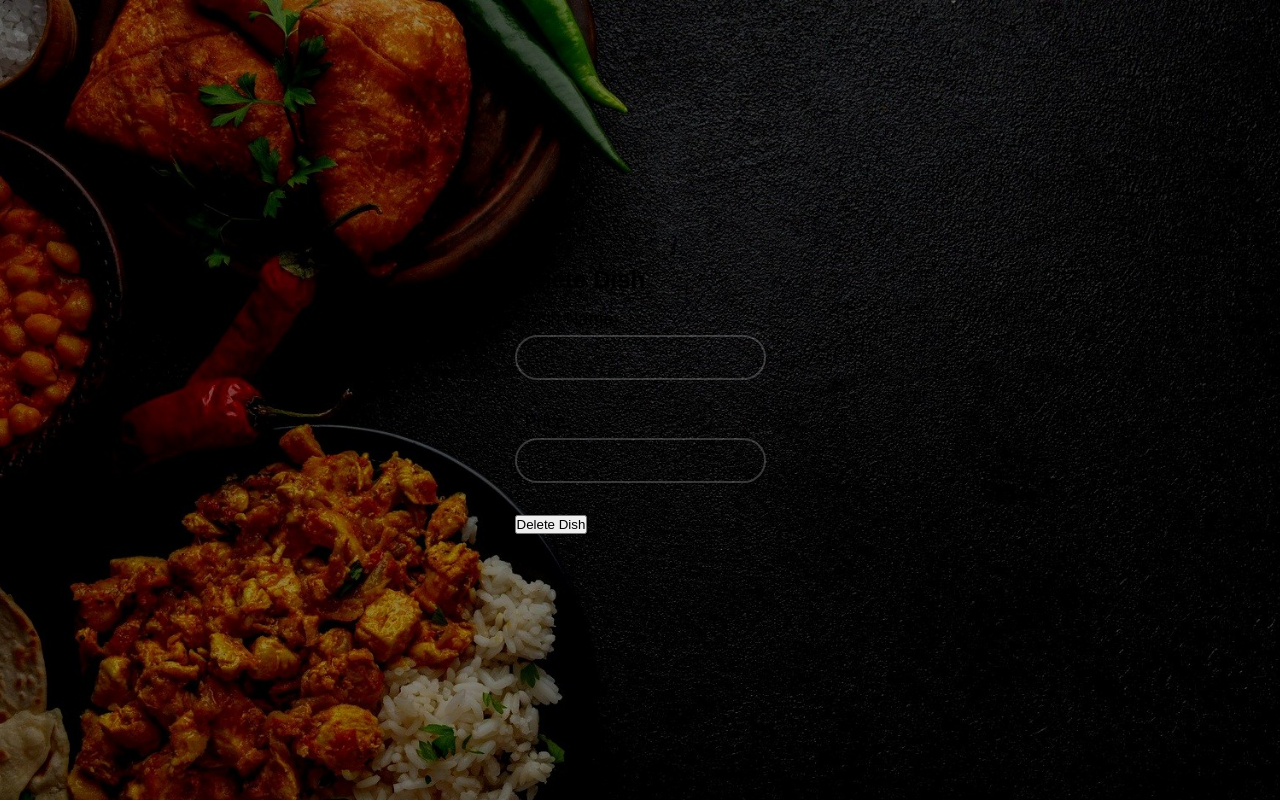
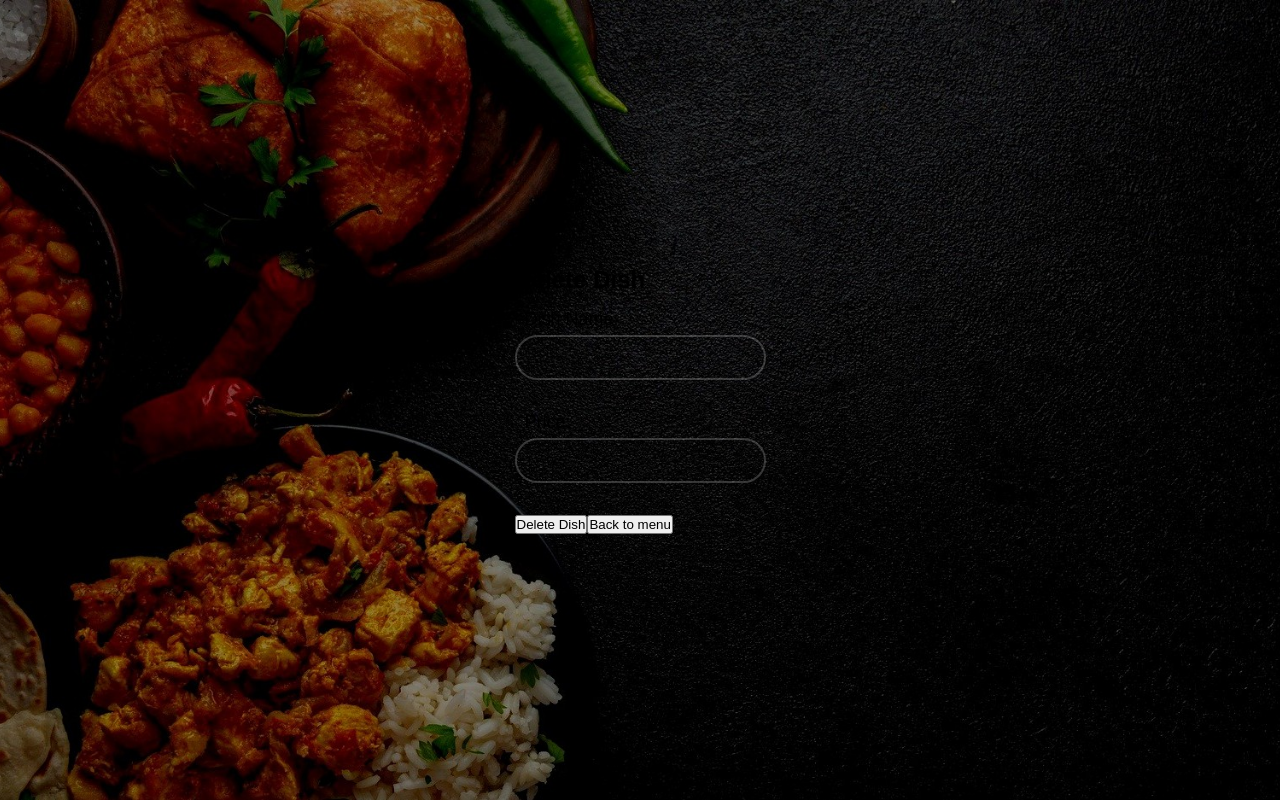
Before and after one commit to Gousiya213/Restaurant-management-system, a React (Create React App) app in the folder restaurantclient/: page /admin/deleteitem in a window 1280 px wide. Built offline with nearby package versions, Linux system fonts and the light colour scheme.

Commit message:
Some enhancements for additem and delteitem

```diff
--- a/restaurantclient/src/pages/admin/additem.js
+++ b/restaurantclient/src/pages/admin/additem.js
@@ -1,10 +1,11 @@
 import React, { useState } from "react";
-
+import { useNavigate } from "react-router-dom";
 export default function AddItem() {
     const [name, setName] = useState("");
     const [price, setPrice] = useState("");
     const [image, setImage] = useState("");
     const [description, setDescription] = useState("");
+    const navigate = useNavigate();
     const handleSubmit = async (e) => {
         e.preventDefault();
 
@@ -35,6 +36,7 @@ export default function AddItem() {
                 setPrice("");
                 setImage("");
                 setDescription("");
+                navigate("/admin/menu");
             } else {
                 alert(data.message || "Failed to add item.");
             }
@@ -66,6 +68,7 @@ export default function AddItem() {
                     <textarea value={description} onChange={(e) => setDescription(e.target.value)} required></textarea>
                 </div>
                 <button className="submit-button" type="submit">Add Dish</button>
+                <button className="menu-btn" onClick={() => navigate("/admin/menu")}>Back to menu</button>
             </form>
         </div>
     );
--- a/restaurantclient/src/pages/admin/deleteitem.js
+++ b/restaurantclient/src/pages/admin/deleteitem.js
@@ -1,9 +1,10 @@
 import React, { useState } from "react";
+import { useNavigate } from "react-router-dom";
 
 export default function DeleteItem() {
     const [name, setName] = useState("");
     const [price, setPrice] = useState("");
-
+    const navigate = useNavigate();
     const handleDelete = async (e) => {
         e.preventDefault();
 
@@ -27,6 +28,7 @@ export default function DeleteItem() {
                 // Reset form
                 setName("");
                 setPrice("");
+                navigate("/admin/menu");
             } else {
                 alert(data.message || "Failed to delete item.");
             }
@@ -49,6 +51,7 @@ export default function DeleteItem() {
                     <input type="number" value={price} onChange={(e) => setPrice(e.target.value)} required />
                 </div>
                 <button className="delete-button" type="submit">Delete Dish</button>
+                <button className="menu-btn" onClick={() => navigate("/admin/menu")}>Back to menu</button>
             </form>
         </div>
     );
--- a/restaurantclient/src/pages/admin/menu.js
+++ b/restaurantclient/src/pages/admin/menu.js
@@ -1,9 +1,11 @@
 import React, { useEffect, useState } from "react";
+import { useNavigate } from "react-router-dom";
 
 export default function MenuItems() {
     const [menuItems, setMenuItems] = useState([]);
     const [loading, setLoading] = useState(true);
     const [error, setError] = useState(null);
+    const navigate = useNavigate();
 
     useEffect(() => {
         const fetchMenuItems = async () => {
@@ -32,7 +34,7 @@ export default function MenuItems() {
             <h2 className="menu-title">Our Menu</h2>
             <div className="menu-grid">
                 {menuItems.map((item, index) => (
-                        <div className="menu-card" key={item.id || index}>
+                    <div className="menu-card" key={item.id || index}>
                         <img src={item.image} alt={item.name} className="menu-image" />
                         <h3 className="menu-name">{item.name}</h3>
                         <p className="menu-price">₹{item.price}</p>
@@ -40,6 +42,11 @@ export default function MenuItems() {
                     </div>
                 ))}
             </div>
+
+            <div className="admin-buttons">
+                <button className="admin-btn" onClick={() => navigate("/admin/additem")}>Add Item</button>
+                <button className="admin-btn delete" onClick={() => navigate("/admin/deleteitem")}>Delete Item</button>
+            </div>
         </div>
     );
 }
```
